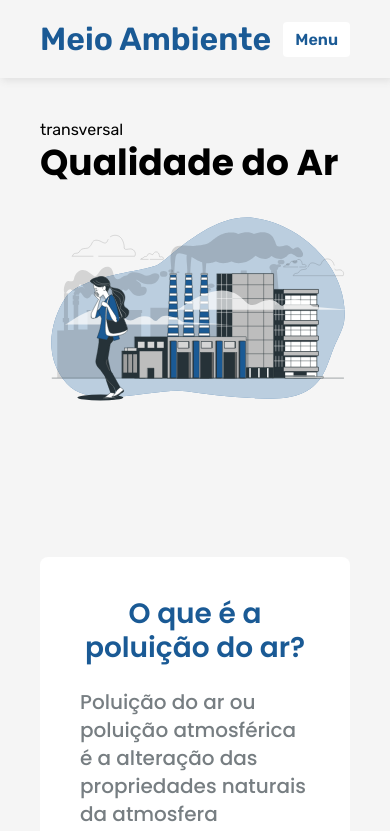
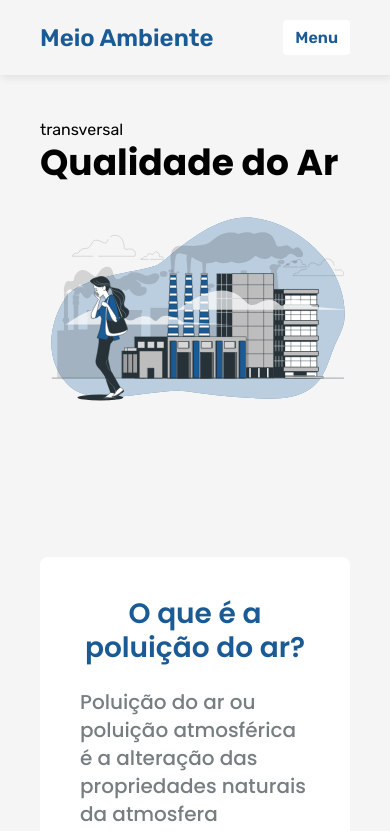
Before and after one commit to estefannyoliveira/qualidade-ar-transversal, a plain HTML site: page index.html in a window 390 px wide. Shown: the top 831 px of the page. Drawn offline with Linux system fonts and the light colour scheme.

Commit message:
correcao de erros

```diff
--- a/css/consequencias.css
+++ b/css/consequencias.css
@@ -25,7 +25,7 @@
   }
 }
 
-@media (max-width: 700px) {
+@media (max-width: 900px) {
   .consequencias {
     grid-template-columns: 1fr;
     padding-top: 120px;
--- a/css/header.css
+++ b/css/header.css
@@ -76,6 +76,10 @@
     box-shadow: 2px 2px 8px #5b5b5b27;
   }
 
+  .logo{
+    font-size: 24px;
+  }
+
   .nav-list-control {
     display: block;
     z-index: 3;
--- a/css/intro.css
+++ b/css/intro.css
@@ -6,6 +6,7 @@
   max-width: 1400px;
   margin: 0 AUTO;
 }
+
 .intro {
   background-color: var(--secondary);
   text-align: center;
--- a/index.html
+++ b/index.html
@@ -15,7 +15,7 @@
   <body>
     <header class="header">
       <div class="header-content">
-        <h1 class="logo"><a href="#meio-ambiente">meio ambiente</a></h1>
+        <h1 class="logo"><a href="#home">meio ambiente</a></h1>
         <nav class="nav">
           <div class="nav-list-control">
             <span id="nav-control">Menu</span>
--- a/js/script.js
+++ b/js/script.js
@@ -5,6 +5,7 @@ function ativarMenu(event) {
     navList.classList.toggle('ativo');
 }
 navControl.addEventListener('click', ativarMenu);
+
 
 const navListItens = document.querySelectorAll('.nav-item a');
 function fecharMenu() {
```
Also changed, not shown: img/contaminacao.png (deleted), img/dia-do-lixo.png (deleted), img/image-3.png (deleted), img/intro-bg.png (deleted), img/limpeza.png (deleted), img/urbanizacao.png (deleted).
